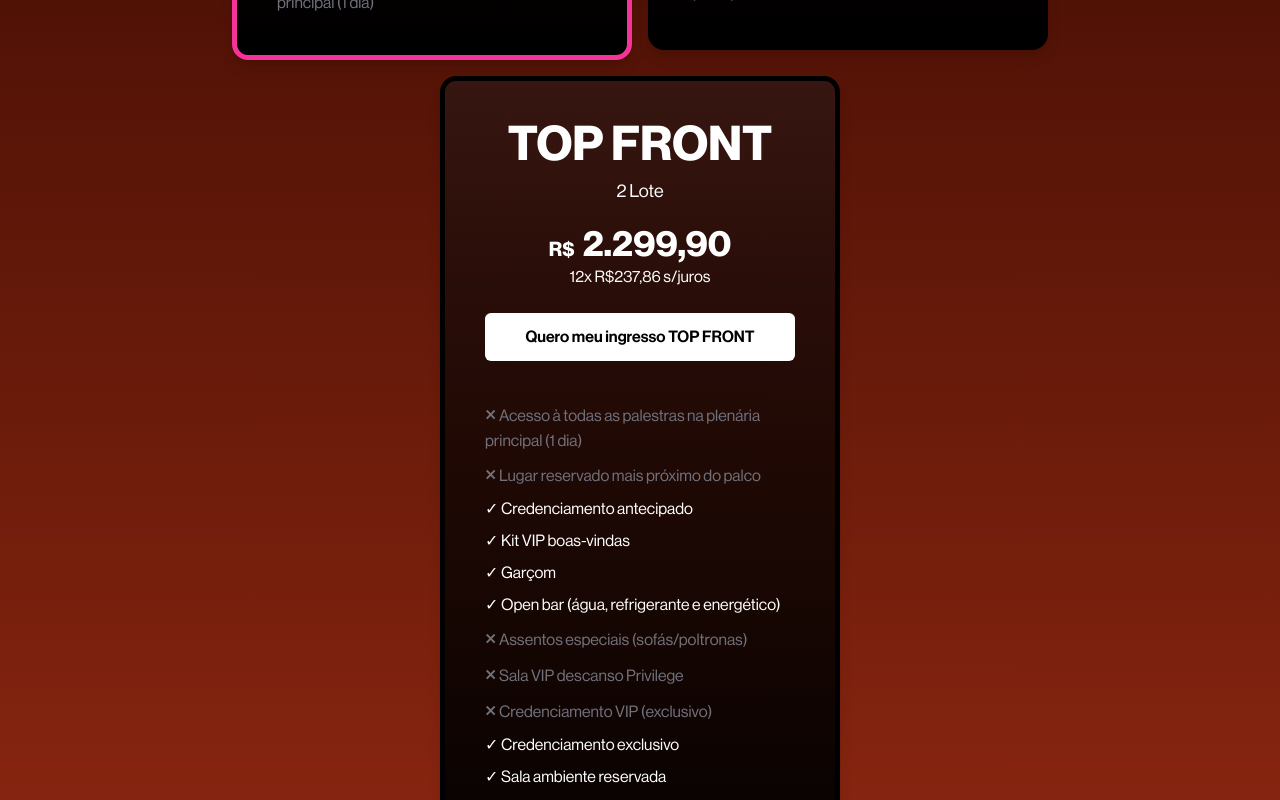
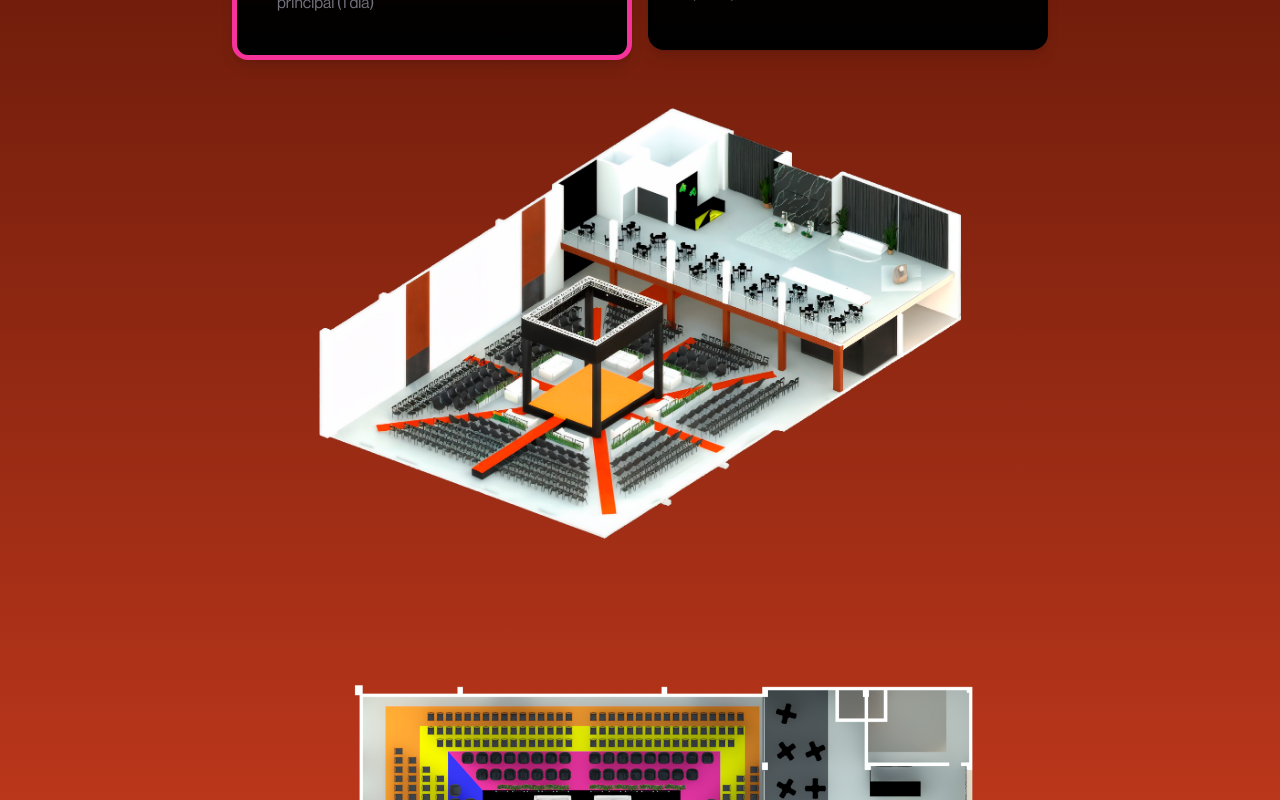
Before and after one commit to LM-Lucas-e-Marcelo/the-forge-frontend, a React (Vite) app: page / in a window 1280 px wide. Shown: the part 3240-4040 px from the top of the page. Built offline with nearby package versions, Linux system fonts and the light colour scheme.

Commit message:
remove top front ticket

```diff
--- a/src/constants/tickets.ts
+++ b/src/constants/tickets.ts
@@ -65,39 +65,4 @@ export const TICKETS = [
     times: 12,
     color: "black",
   },
-  {
-    title: "TOP FRONT",
-    benefits: [
-      "4 acessos à todas as palestras na plenária principal (1 dia)",
-      "Mesa no mezanino com 4 lugares",
-      "Credenciamento antecipado",
-      "Kit VIP boas-vindas",
-      "Garçom",
-      "Credenciamento exclusivo",
-      "Open bar (água, refrigerante e energético)",
-      "Sala ambiente reservada",
-    ],
-    price: "2.299,90",
-    perMounth: "237,86",
-    times: 12,
-    color: "black",
-  },
-  // {
-  //   title: "MOVIMENTO Z",
-  //   benefits: [
-  //     "Acesso à todas as palestras na plenária principal (1 dia)",
-  //     "Lugar reservado mais próximo do palco",
-  //     "Assentos especiais (sofás/poltronas)",
-  //     "Credenciamento antecipado",
-  //     "Kit VIP boas-vindas",
-  //     "Garçom",
-  //     "Sala VIP descanso Privilege",
-  //     "Credenciamento VIP (exclusivo)",
-  //     "Open bar (água, refrigerante e energético)",
-  //   ],
-  //   price: "1.199,00",
-  //   perMounth: "1.199",
-  //   times: 12,
-  //   color: "blue",
-  // },
 ];
```
